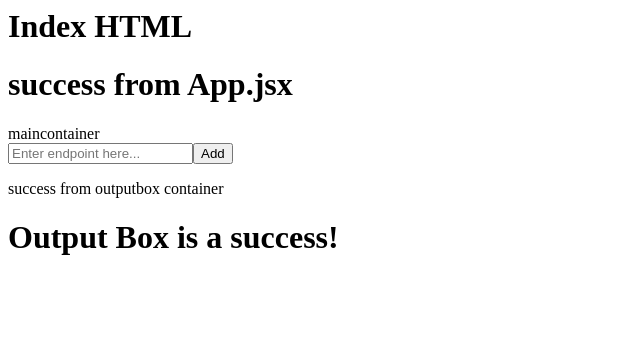
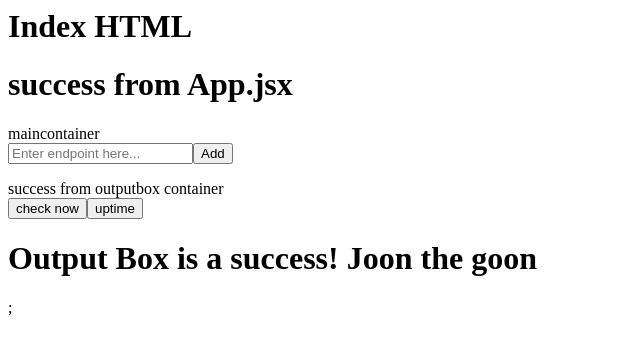
Before and after one commit to open-source-LA38/Scratch-Project, a React app: page / in a window 1280 px wide. Shown: the top 354 px of the page, without its empty margins (0-640 px from the left). Built offline with nearby package versions, Linux system fonts and the light colour scheme.

Commit message:
prop drilled to outputBox

```diff
--- a/client/components/outputBox.jsx
+++ b/client/components/outputBox.jsx
@@ -4,74 +4,47 @@ class OutputBox extends Component {
   constructor(props) {
     super(props);
   }
-  //   //https://javascript.info/async-await
-  // checkNow () {
-  //   //triggered by onsubmit
-  //   let statusObj={};
 
-  //   fetch('/main/checkNow', {
-  //     method: 'GET',
-  //     headers: {
-  //       'Accept': 'application/json',
-  //       'Content-Type': 'application/json',
-  //     },
-  //     body: JSON.stringify(url_Id),
-  //   })
-  //     .then(res => res.json())
-  //     .then(data => {
-  //       statusObj = {
-  //         status: data.status,
-  //         url_Id: url_Id
-  //       }
-  //     })
-  //     .then(()=>props.dispatchCheckStatus(statusObj))
-  //     .catch ((err) => {
-  //       console.error(err.messsage);
-  //     })
-
-  //   const url_Id = this.props.urlObj.url_Id
-  //get request to '/main/checkNow'
-  //   try {
-  //     const check = await fetch('/main/checkNow', {
-  //       method: 'GET',
-  //       headers: {
-  //         'Accept': 'application/json',
-  //         'Content-Type': 'application/json',
-  //       },
-  //       body: JSON.stringify(url_Id),
-  //     })
-  //     //store response in state (dispatch to reducer)
-  //     const data = await check.json(); //like .then() / receive sth like data = {status: 200}
-
-  //     const statusObj = {
-  //       status: data.status,
-  //       url_Id: url_Id
-  //     }
-
-  //    await props.dispatchCheckStatus(statusObj);
-  //   }
-
-  //   catch (err) {
-  //     console.error(err.messsage);
-  //   }
-
-  // };
-
+  checkNow () {
+    //triggered by onsubmit
+    fetch('/main/checkNow', {
+      method: 'GET',
+      headers: {
+        'Accept': 'application/json',
+        'Content-Type': 'application/json',
+      },
+      body: JSON.stringify(this.props.url_id),
+    })
+      .then(res => res.json())
+      .then(data => {
+        statusObj = {
+          status: data.status,
+          url_id: this.props.url_id
+        }
+      })
+      .then(()=>props.dispatchCheckStatus(statusObj))
+      .catch ((err) => {
+        console.error(err.messsage);
+      })
+    }
   render() {
     return (
       <div>
-        {/* <div className="outputBox" url_Id={this.props.urlObj.url_Id} >
-          url: {this.props.urlObj.url}
-          status: {this.props.urlObj.status} */}
-        {/* <form onSubmit= {() => checkNow()}> */}
-        {/* <button>check now</button> */}
-        {/* </form> */}
-        {/* <button>uptime</button> */}
-        {/* </div> */}
-        <h1>Output Box is a success!</h1>
+        <div className="outputBox"
+        url_id={this.props.url_id}
+        >
+
+          {/* url: {this.props.url}
+          status: {this.props.status}  */}
+
+        <button onClick={ () => checkNow() }>check now</button>
+        <button>uptime</button>
+        </div>
+        <h1>Output Box is a success! {this.props.url_id}</h1>
       </div>
-    );
+    )
   }
-}
+ }
+
 
 export default OutputBox;
--- a/client/containers/MainContainer.jsx
+++ b/client/containers/MainContainer.jsx
@@ -1,6 +1,6 @@
 import React, { Component } from "react";
 import { connect } from "react-redux";
-import OutputBoxContainer from "./OutBoxContainer.jsx";
+import OutputBoxContainer from "./OutputBoxContainer.jsx";
 import InputBox from "../components/InputBox.jsx";
 
 // provide pertinent state here - making a props object to send to react components
--- a/client/containers/OutBoxContainer.jsx
+++ b/client/containers/OutputBoxContainer.jsx
@@ -12,7 +12,10 @@ const mapStateToProps = (state) => ({
   // newEndpoint: '',
 
   urlList: state.outputs.urlList,
-  currentUser: state.outputs.currentUser,
+  // currentUser: state.outputs.currentUser,
+  // status: state.outputs.status,
+  url_id: state.outputs.currentUser,
+
 });
 
 const mapDispatchToProps = (dispatch) => ({
@@ -35,10 +38,9 @@ class OutputBoxContainer extends Component {
     // iterate through the endpointList array
     // for (let i = 0; i < props.urlList.length; i += 1) {
     //   if (this.props.urlList[i].username === props.currentUser) {
-    const urlObj = this.props.urlList[0];
+    // const urlObj = this.props.urlList[0];
+
     //     childrenList.push(
-
-    <OutputBox urlObj={urlObj} dispatchCheckStatus={this.props.checkStatus} />;
 
     //     );
     // push render boxes of div(outputBox) for each element
@@ -53,7 +55,13 @@ class OutputBoxContainer extends Component {
       <div>
         success from outputbox container
         {/* {childrenList} */}
-        <OutputBox />
+        <OutputBox
+          // url_id={this.props.urlList[0].url_id}
+          // dispatchCheckStatus={this.props.checkStatus}
+          url_id={this.props.url_id}
+          // status={this.props.status}
+        />
+        ;
       </div>
 
       // utilzing JSX, call array of child component boxes
--- a/client/reducers/outputReducer.js
+++ b/client/reducers/outputReducer.js
@@ -9,7 +9,7 @@ const initialState = {
   ],
   newEndpoint: "",
   status: "",
-  currentUser: "Joon",
+  currentUser: "Joon the goon",
   // graphData(maybe time/)
 };
 
```
